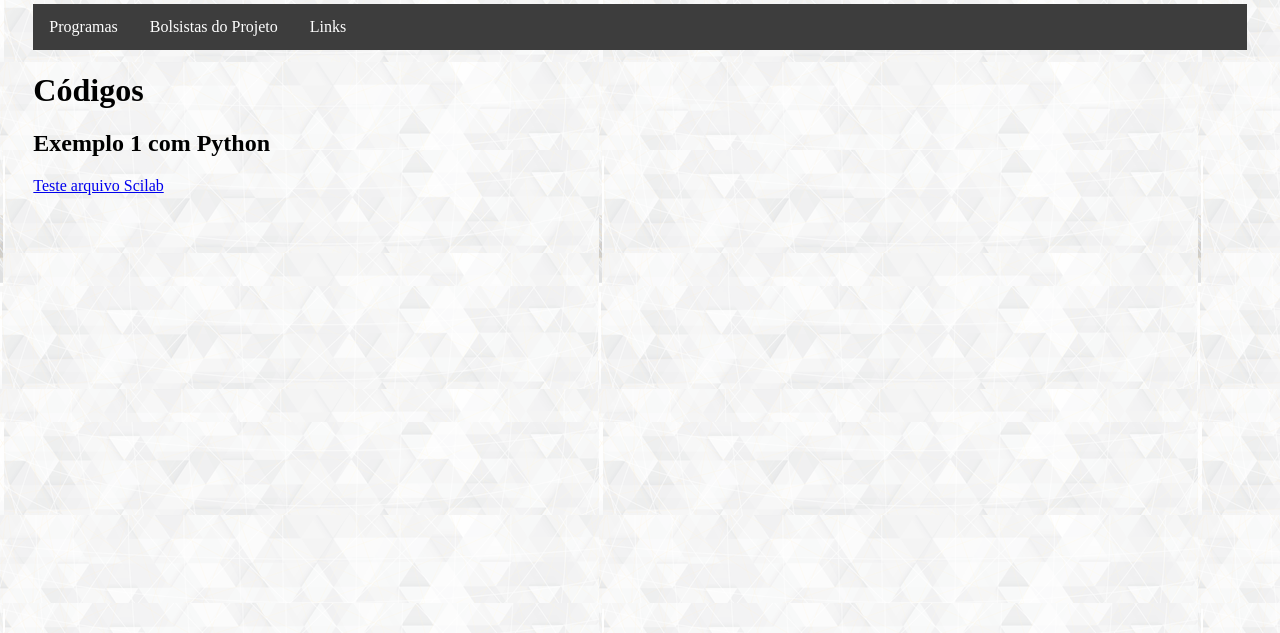
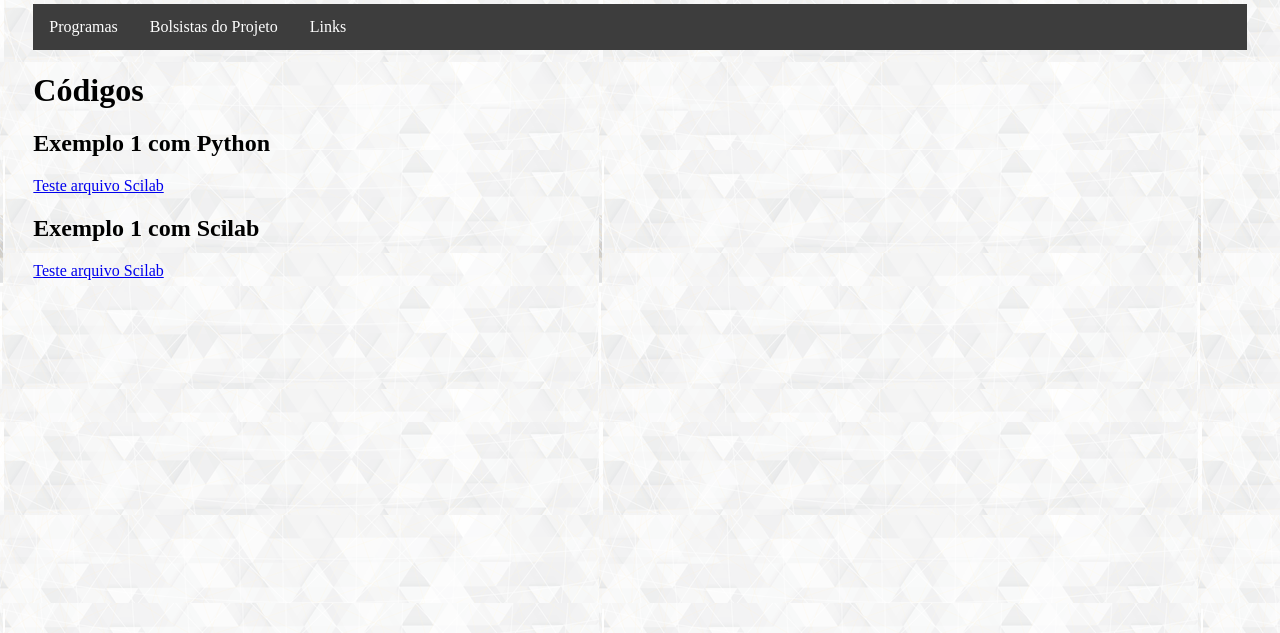
Before and after one commit to Joe-Taka/REA, a plain HTML site: page docs/index.html in a window 1280 px wide. Shown: the part 167-800 px from the top of the page. Drawn offline with Linux system fonts and the light colour scheme.

Commit message:
Update index.html

```diff
--- a/docs/index.html
+++ b/docs/index.html
@@ -28,7 +28,8 @@
     <h2>Exemplo 1 com Python</h2>
     <a href='https://github.com/Joe-Taka/REA/blob/main/C%C3%B3digos/Teste(python).ipynb' target="_blank">Teste arquivo Scilab</a>
 
-
+    <h2>Exemplo 1 com Scilab</h2>
+    <a href='https://github.com/Joe-Taka/REA/blob/main/C%C3%B3digos/Teste(Scilab).ipynb' target="_blank">Teste arquivo Scilab</a>
 
 </body>
 
```
